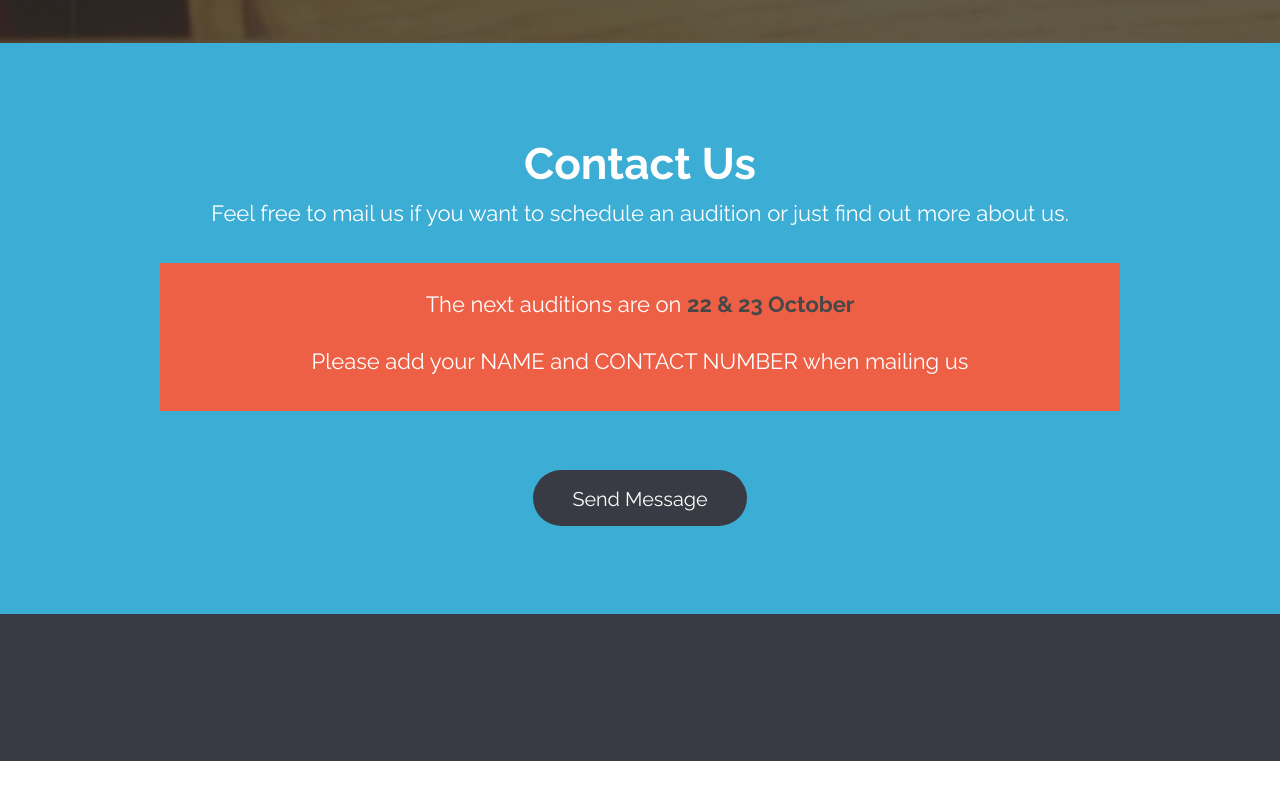
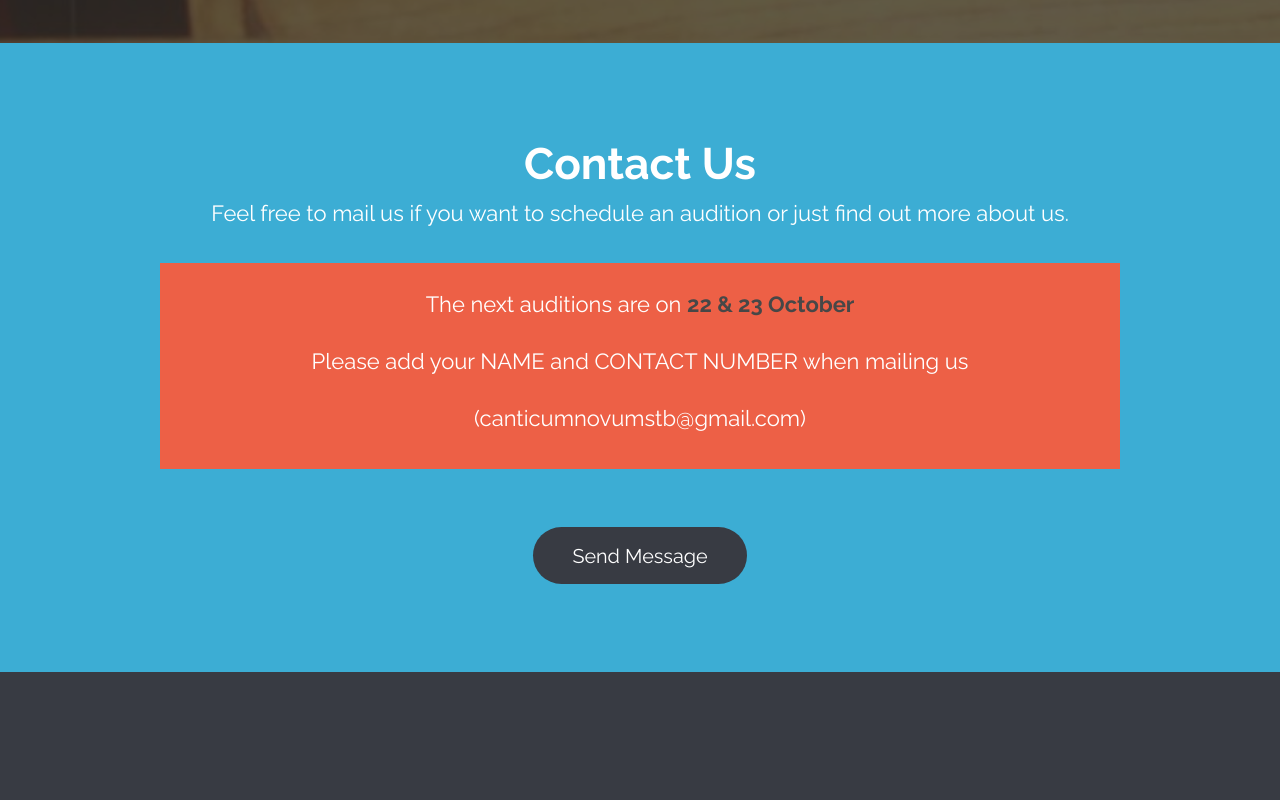
Before and after one commit to trolloks/canticum-website, a plain HTML site: page index.html in a window 1280 px wide. Shown: the part 5042-5842 px from the top of the page. Before the commit the page ends 5803 px from the top, so only its background shows below. Drawn offline with Linux system fonts and the light colour scheme.

Commit message:
added email adress

```diff
--- a/index.html
+++ b/index.html
@@ -207,6 +207,7 @@
 						<br/>
 						<p>The next auditions are on <b>22 & 23 October</b> </p>
 						<p>Please add your NAME and CONTACT NUMBER when mailing us</p>
+						<p>(canticumnovumstb@gmail.com)</p>
 						</div>
 					</header>
 				</div>
```
Also changed, not shown: 1 other file.
